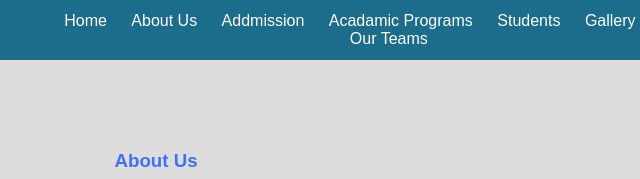
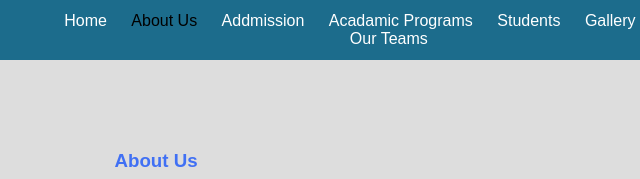
Before and after one commit to gitachyGDS/About-us.s, a plain HTML site: page index.html in a window 1280 px wide. Shown: the top 179 px of the page, 505-1145 px from the left. Drawn offline with Linux system fonts and the light colour scheme; a web font is replaced by a local one.

Commit message:
Update index.html

```diff
--- a/index.html
+++ b/index.html
@@ -11,7 +11,7 @@
 
         <ul class="list">
             <li><a href="https://tankadai.github.io/home.s/" >Home</a></li>
-             <li><a href="https://gitachygds.github.io/aboutus.s/">About Us</a></li>
+            <li><a href="https://gitachygds.github.io/aboutus.s/" class="active">About Us</a></li>
               <li><a href="https://tankadai.github.io/addmission.s/" >Addmission</a></li>
               <li><a href="https://gitachygds.github.io/programs.s/" >Acadamic Programs</a></li>
               <li><a href="a">Students</a></li>
```
